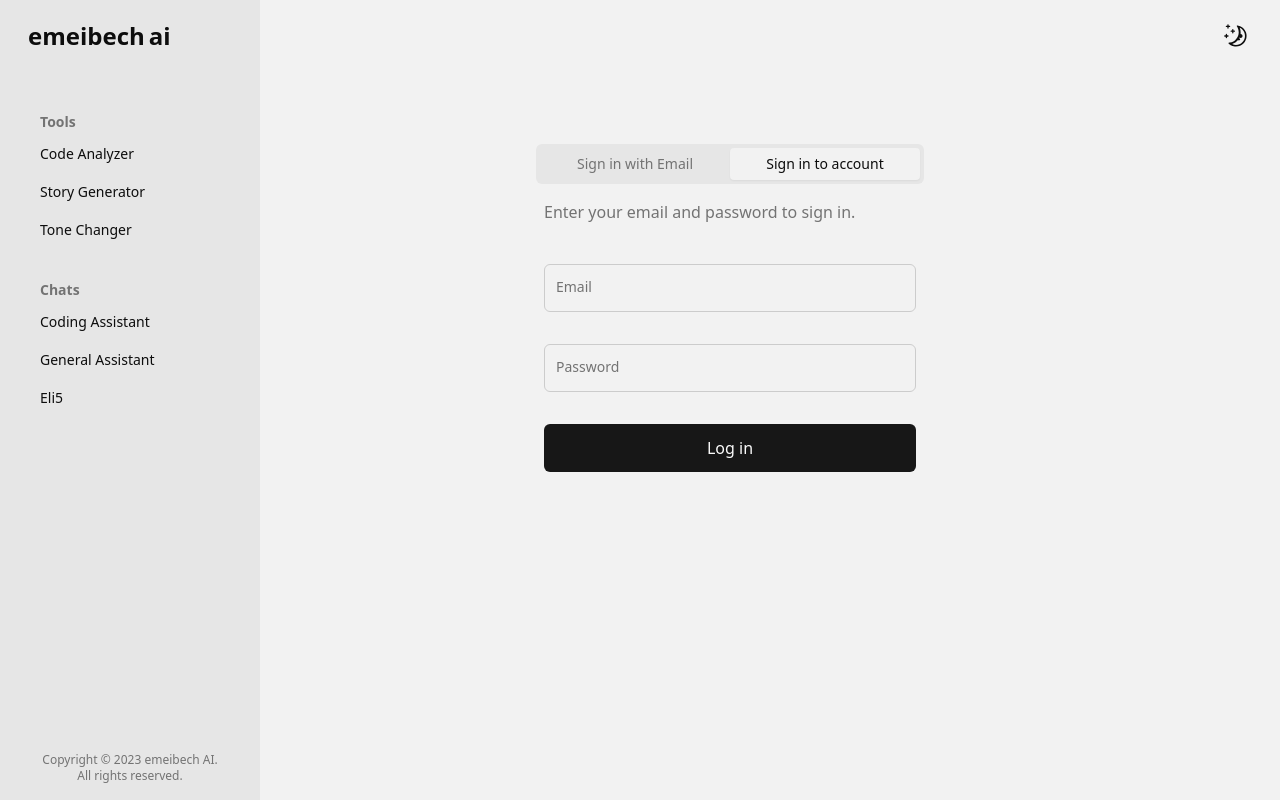
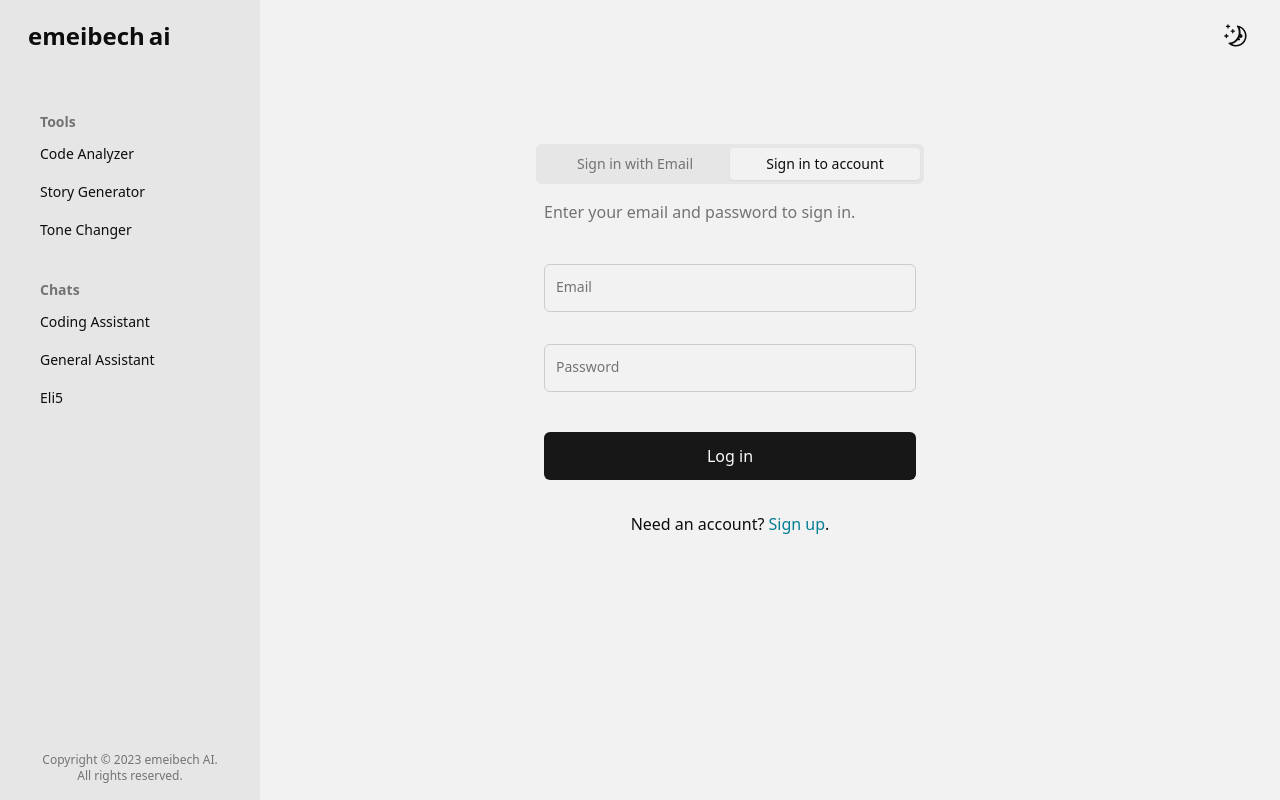
Before and after one commit to emeibech/ai-tools, a React (Vite) app: page /login in a window 1280 px wide. Built offline with nearby package versions, Linux system fonts and the light colour scheme; no server answers.

Commit message:
Reposition error message from server
Also add a link to signup route

```diff
--- a/src/routes/login/Login.tsx
+++ b/src/routes/login/Login.tsx
@@ -2,6 +2,7 @@ import { Tabs, TabsList, TabsTrigger } from '@/common/components/ui/tabs';
 import LoginForm from './LoginForm';
 import { TabsContent } from '@radix-ui/react-tabs';
 import { cn } from '@/common/lib/utils';
+import { Link } from 'react-router-dom';
 
 export default function Login() {
   return (
@@ -29,6 +30,14 @@ export default function Login() {
               <LoginForm />
             </TabsContent>
           </section>
+
+          <article className="text-center mt-4">
+            <span>Need an account? </span>
+            <Link to={'/signup'} className="text-accent hover:underline">
+              Sign up
+            </Link>
+            .
+          </article>
         </Tabs>
       </section>
     </main>
--- a/src/routes/login/LoginForm.tsx
+++ b/src/routes/login/LoginForm.tsx
@@ -101,7 +101,6 @@ export default function LoginForm({ className }: { className?: string }) {
         onSubmit={form.handleSubmit(handleSubmit)}
         className={cn('flex flex-col gap-6 relative', className)}
       >
-        <p className="text-destructive text-sm absolute -top-4">{errorMsg}</p>
         <FormField
           name="email"
           control={form.control}
@@ -138,12 +137,16 @@ export default function LoginForm({ className }: { className?: string }) {
           )}
         />
 
+        <p className="text-destructive text-sm absolute bottom-14 self-center">
+          {errorMsg}
+        </p>
+
         <Button
           type="submit"
           size={'custom'}
           disabled={reqStatus === 'requesting' ? true : false}
           className={cn(
-            'py-3 px-8 mt-2 text-md',
+            'py-3 px-8 mt-4 text-md',
             'justify-self-end',
             'transition duration-300',
             'max-w-[420px]',
```
